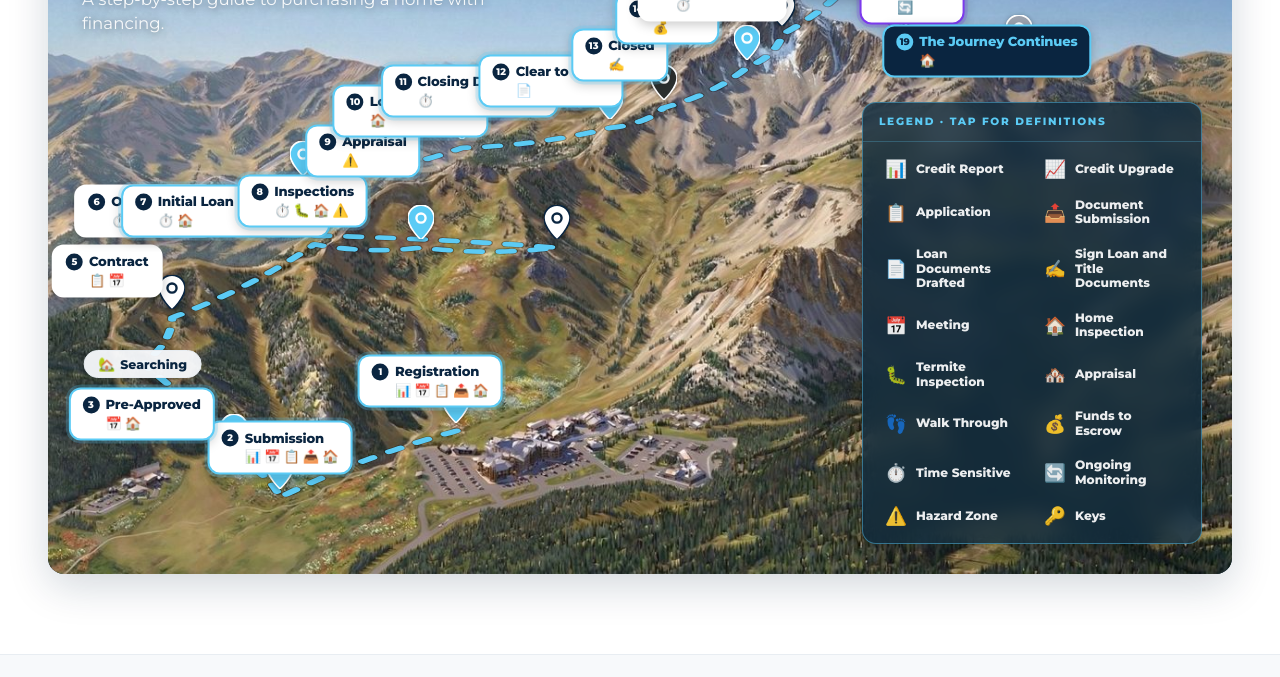
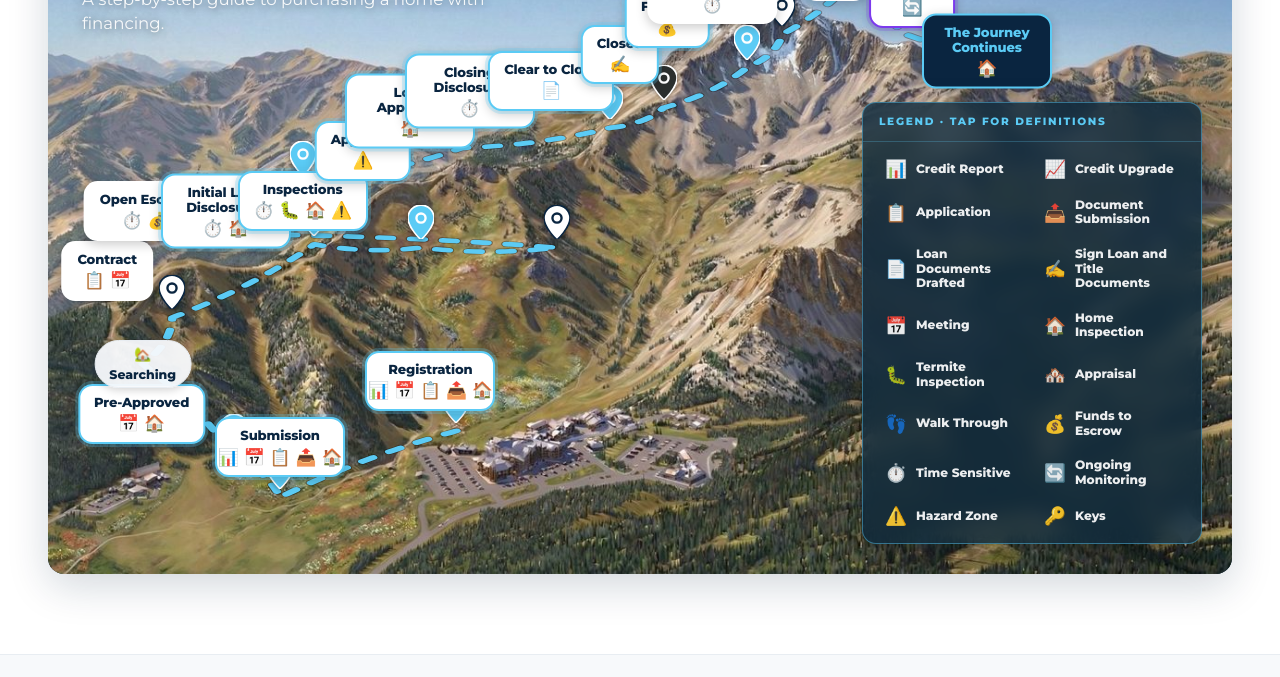
Before and after one commit to darynfillis/darynfillis-website, a plain HTML site: page journey-v2.html in a window 1280 px wide. Shown: the part 631-1308 px from the top of the page. Drawn offline with Linux system fonts and the light colour scheme.

Commit message:
Add files via upload

```diff
--- a/journey-v2.html
+++ b/journey-v2.html
@@ -1376,16 +1376,20 @@ html{-webkit-text-size-adjust:100%;}
   transform: translate(-50%, -50%);
   background: var(--white);
   border: 2px solid var(--rule);
-  border-radius: 12px;
-  padding: 7px 12px 8px;
+  border-radius: 14px;
+  padding: 9px 14px 10px;
   cursor: pointer;
   font-family: inherit;
   z-index: 4;
   box-shadow: 0 3px 12px rgba(0,0,0,0.22);
   transition: transform 0.18s ease, box-shadow 0.18s ease;
-  white-space: nowrap;
-  text-align: left;
-  min-width: 0;
+  text-align: center;
+  width: max-content;
+  max-width: 130px;
+  display: flex;
+  flex-direction: column;
+  align-items: center;
+  gap: 5px;
 }
 .map-card:hover {
   transform: translate(-50%, -50%) scale(1.06);
@@ -1397,16 +1401,18 @@ html{-webkit-text-size-adjust:100%;}
   z-index: 25;
 }
 
-.mapcard-top { display: flex; align-items: center; gap: 6px; }
-.mapcard-num {
-  display: inline-flex; align-items: center; justify-content: center;
-  width: 17px; height: 17px; border-radius: 50%;
-  background: var(--navy); color: var(--white);
-  font-weight: 800; font-size: 0.6rem; flex-shrink: 0;
-}
-.mapcard-name { font-weight: 800; font-size: 0.82rem; color: var(--navy); letter-spacing: -0.01em; line-height: 1.1; }
-.mapcard-emojis { display: flex; gap: 3px; margin-top: 4px; padding-left: 23px; }
-.mapcard-emoji { font-size: 0.82rem; line-height: 1; }
+.mapcard-name {
+  font-weight: 800;
+  font-size: 0.82rem;
+  color: var(--navy);
+  letter-spacing: -0.01em;
+  line-height: 1.15;
+  text-align: center;
+  white-space: normal;
+  word-break: normal;
+}
+.mapcard-emojis { display: flex; gap: 5px; justify-content: center; align-items: center; }
+.mapcard-emoji { font-size: 1.05rem; line-height: 1; }
 
 /* Border variants matching the original artwork */
 .map-card.border-blue {
@@ -1424,7 +1430,7 @@ html{-webkit-text-size-adjust:100%;}
   border-color: var(--blue);
 }
 .map-card.border-navy .mapcard-name { color: var(--blue); }
-.map-card.border-navy .mapcard-num { background: var(--blue); color: var(--navy); }
+
 
 /* Searching pill */
 .map-card.border-pill {
@@ -3090,11 +3096,9 @@ const stageIcons = {
         // Searching — small pill with house emoji + name
         cardInner = `<span class="mapcard-pill-emoji">🏡</span><span class="mapcard-pill-name">${c.name}</span>`;
       } else {
+        // Centered name (wraps naturally) + centered emoji row beneath. No number badge.
         cardInner = `
-          <div class="mapcard-top">
-            <span class="mapcard-num">${dnum}</span>
-            <span class="mapcard-name">${c.name}</span>
-          </div>
+          <span class="mapcard-name">${c.name}</span>
           ${emojiHtml ? `<div class="mapcard-emojis">${emojiHtml}</div>` : ''}
         `;
       }
```
